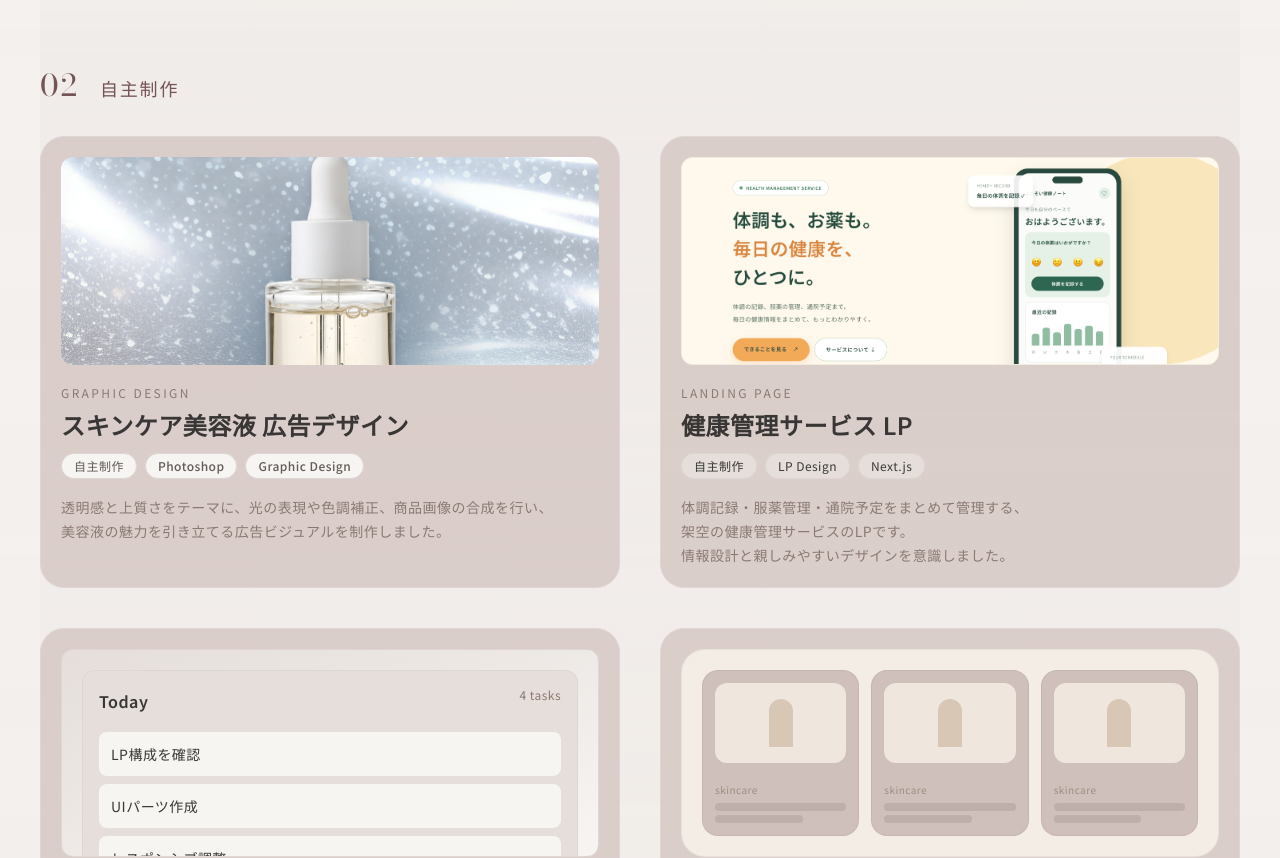
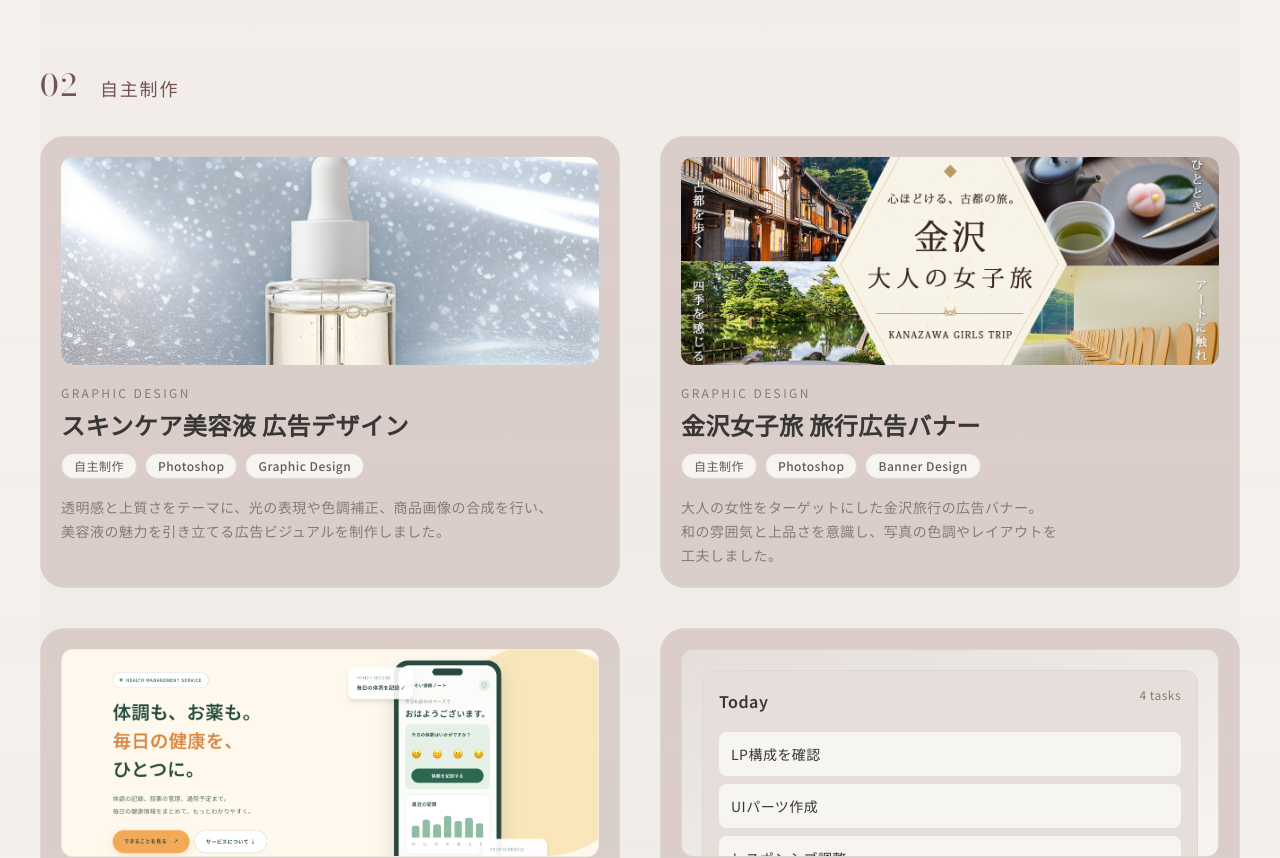
Before and after one commit to yuyanagisawa-web/portfolio, a Next.js app: page / in a window 1280 px wide. Shown: the part 2140-2998 px from the top of the page. Built offline with nearby package versions, Linux system fonts and the light colour scheme.

Commit message:
Fix font loading and update portfolio

```diff
--- a/app/page.tsx
+++ b/app/page.tsx
@@ -127,6 +127,23 @@ export default function Home() {
       "淡いブルーと光の表現を組み合わせ、清潔感と高級感を演出。\n商品画像の切り抜きや合成、色調補正、光と影の調整を行い、背景と商品が自然になじむよう工夫しました。",
     tags: ["自主制作", "Photoshop", "Graphic Design"],
   },
+
+  {
+    workType: "personal",
+    title: "金沢女子旅 旅行広告バナー",
+    category: "Graphic Design",
+    image: "/kanazawa-banner.png",
+    popupImage: "/kanazawa-banner.png",
+    href: "",
+    description:
+      "大人の女性をターゲットにした金沢旅行の広告バナー。\n和の雰囲気と上品さを意識し、写真の色調やレイアウトを\n工夫しました。",
+    concept:
+      "金沢への旅行を検討する大人の女性をターゲットに、歴史・自然・食・アートの魅力を伝える\n架空の旅行広告バナーを制作しました。\n落ち着いた雰囲気の中にも、旅への期待感が感じられるデザインを目指しました。",
+    designPoint:
+      "4枚の写真を組み合わせ、金沢の多彩な魅力を視覚的に表現しました。\n中央には和紙をイメージした背景と金色の装飾を配置し、上品な和の世界観を演出。\n写真ごとの色調補正や縦書きコピーの配置にもこだわり、全体の統一感と文字の視認性を意識しました。",
+    tags: ["自主制作", "Photoshop", "Banner Design"],
+  },
+
   {
     workType: "personal",
     title: "業務効率化クラウドサービス 紹介資料",
@@ -1008,7 +1025,11 @@ export default function Home() {
                 <img
                   src={selectedWork.popupImage}
                   alt={selectedWork.title}
-                  className={`mx-auto w-full h-auto object-contain ${selectedWork.category === "Presentation Design" ? "max-w-[760px]" : "max-w-[420px]"}`}
+                  className={`mx-auto w-full h-auto object-contain ${selectedWork.category === "Presentation Design" ||
+                    selectedWork.title === "金沢女子旅 旅行広告バナー"
+                    ? "max-w-[760px]"
+                    : "max-w-[420px]"
+                    }`}
                 />
               </div>
 
```
Also changed, not shown: public/kanazawa-banner.png (added).
